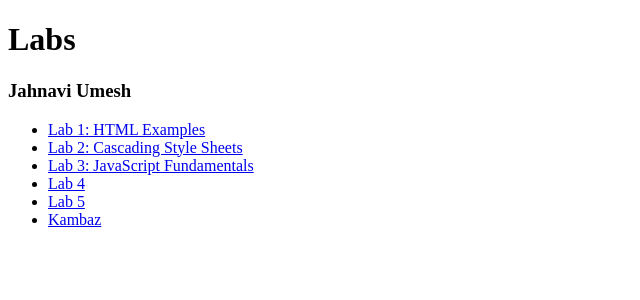
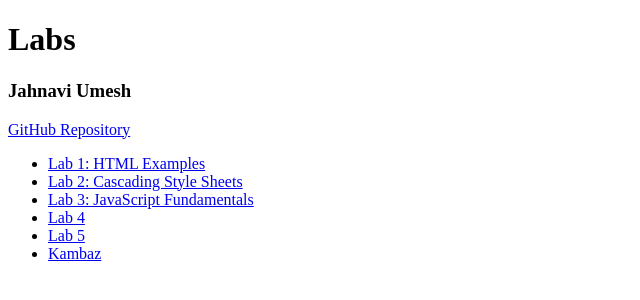
Before and after one commit to JahnaviUmesh/webdev-client, a Next.js app: page /labs in a window 1280 px wide. Shown: the top 300 px of the page, without its empty margins (0-640 px from the left). Built offline with nearby package versions, Linux system fonts and the light colour scheme.

Commit message:
a2: final and complete

```diff
--- a/app/labs/page.tsx
+++ b/app/labs/page.tsx
@@ -5,6 +5,11 @@
     <div id="wd-labs">
       <h1>Labs</h1>
       <h3>Jahnavi Umesh</h3>
+      <p>
+        <a href="https://github.com/JahnaviUmesh/webdev-client" id="wd-github">
+        GitHub Repository
+        </a>
+      </p>
       <ul>
         <li>
           <Link href="/labs/lab1">Lab 1: HTML Examples</Link>
```
